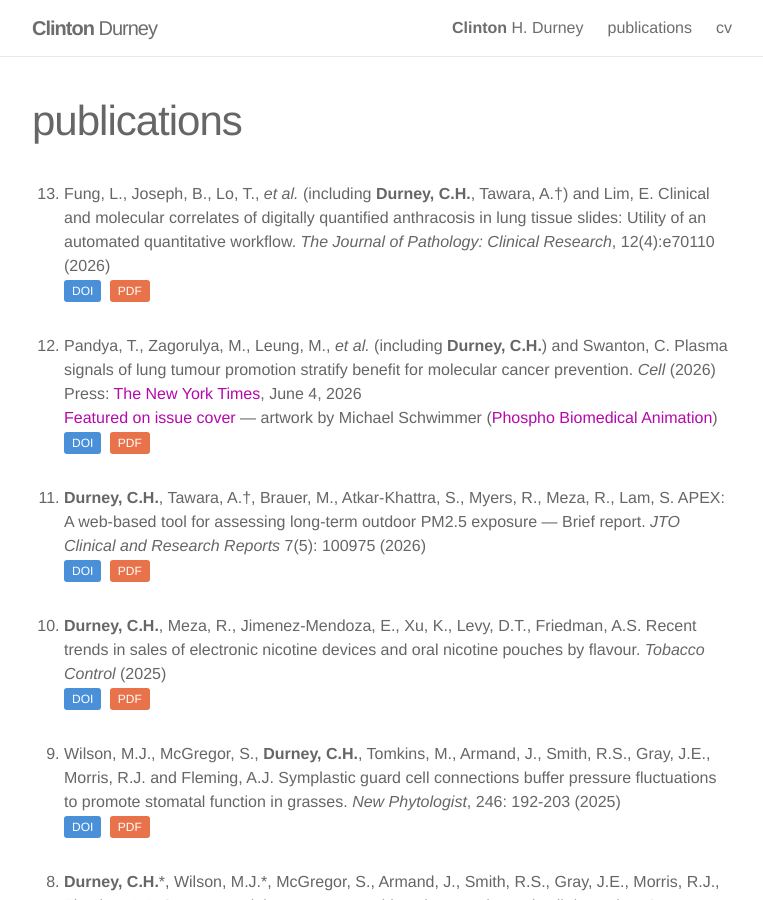
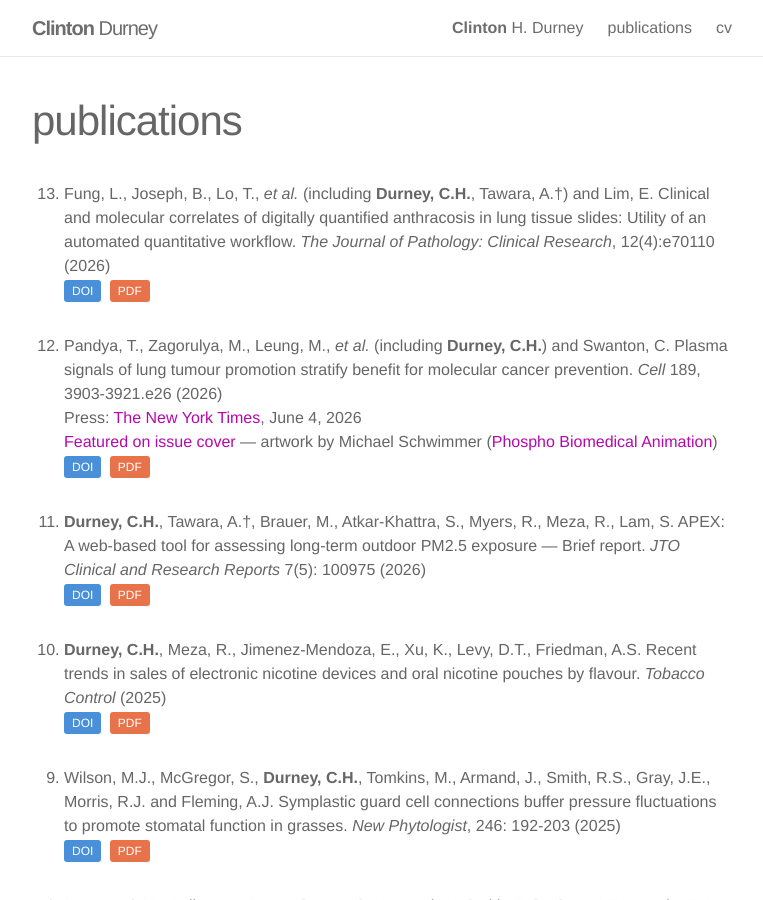
Before and after one commit to clintondurney/clintondurney.github.io, a Jekyll site: the page built from _pages/publications.md, in a window 1280 px wide and 900 px high. Shown: the whole window, without its empty margins (258-1021 px from the left). Built offline with Jekyll 4.4.1, drawn with Linux system fonts in a browser that asks for light colours; nearby versions of some CDN libraries.

Commit message:
update with cell journal details.

```diff
--- a/_pages/publications.md
+++ b/_pages/publications.md
@@ -24,7 +24,7 @@ title: publications
   <a href="http://dx.doi.org/10.1002/2056-4538.70110" class="btn-doi">DOI</a>
   <a href="/assets/pdfs/FungEtal_2026_AnthracosisLungTissue.pdf" class="btn-pdf">PDF</a></li>
 
-  <li>Pandya, T., Zagorulya, M., Leung, M., <em>et al.</em> (including <strong>Durney, C.H.</strong>) and Swanton, C.  Plasma signals of lung tumour promotion stratify benefit for molecular cancer prevention. <em>Cell</em> (2026)<br>
+  <li>Pandya, T., Zagorulya, M., Leung, M., <em>et al.</em> (including <strong>Durney, C.H.</strong>) and Swanton, C.  Plasma signals of lung tumour promotion stratify benefit for molecular cancer prevention. <em>Cell</em> 189, 3903-3921.e26 (2026)<br>
   Press: <a href="https://www.nytimes.com/2026/06/04/well/lung-cancer-prevention.html?unlocked_article_code=1.nlA.22yd.lOSdAdPJuK8r&smid=url-share">The New York Times</a>, June 4, 2026<br>
   <a href="/assets/img/PandyaEtal_2026_CellCover.jpg" class="btn-cover">Featured on issue cover</a> — artwork by Michael Schwimmer (<a href="https://www.phospho.co.uk/">Phospho Biomedical Animation</a>)<br>
   <a href="https://doi.org/10.1016/j.cell.2026.05.005" class="btn-doi">DOI</a>
```
Also changed, not shown: 1 other file.
